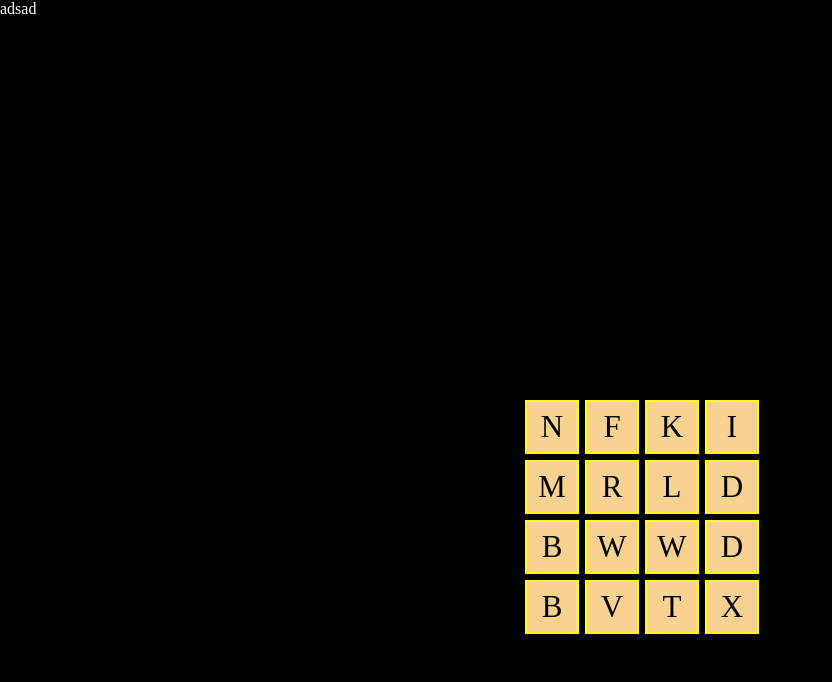
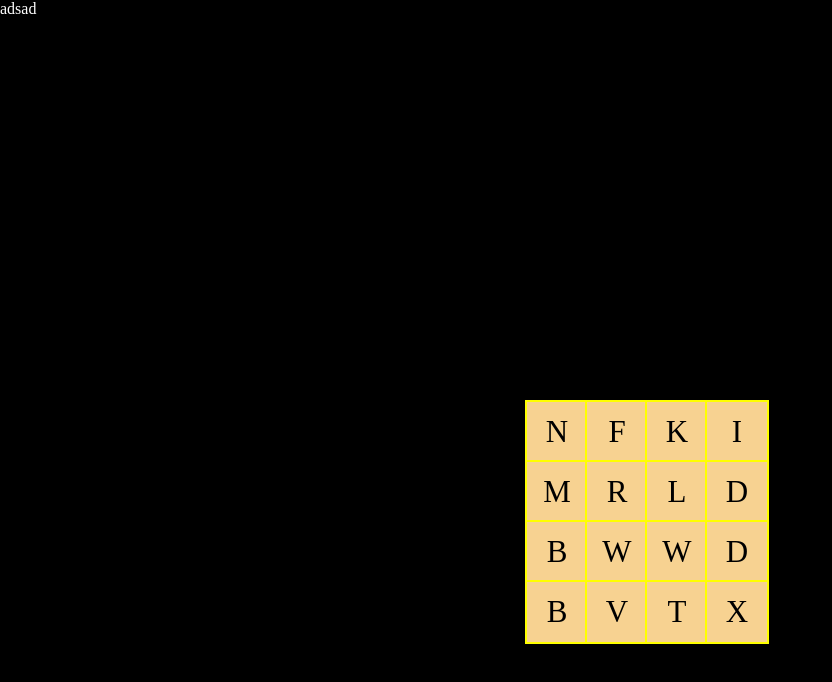
Before and after one commit to Benur21/bookworm, a React (Create React App) app: page / in a window 1280 px wide. Shown: the top 682 px of the page, without its empty margins (0-832 px from the left). Built offline with nearby package versions, Linux system fonts and the light colour scheme.

Commit message:
Improved letter size

```diff
--- a/src/components/LetterSoup/LetterSoup.tsx
+++ b/src/components/LetterSoup/LetterSoup.tsx
@@ -1,3 +1,4 @@
+import { letterSize } from '../../helpers/consts';
 import Letter from '../Letter/Letter';
 
 interface LetterSoupTypes {
@@ -25,8 +26,8 @@ function LetterSoup(props: LetterSoupTypes): JSX.Element {
       {matrix.map((line, lineIndex) =>
         line.map((letter, colIndex) => (
           <Letter
-            x={x + 60 * lineIndex}
-            y={y + 60 * colIndex}
+            x={x + letterSize * lineIndex}
+            y={y + letterSize * colIndex}
             letter={{
               left: lineIndex,
               top: colIndex,
--- a/src/components/Sequence/Sequence.tsx
+++ b/src/components/Sequence/Sequence.tsx
@@ -1,3 +1,4 @@
+import { letterSize } from "../../helpers/consts";
 import { CurrentSequence } from "../../helpers/types";
 import Letter from "../Letter/Letter";
 
@@ -10,13 +11,13 @@ interface SequenceTypes {
 function Sequence(props: SequenceTypes): JSX.Element {
   const { y, sequence, onLetterClick } = props;
 
-  const x = window.innerWidth/2 - sequence.length*60/2;
+  const x = window.innerWidth/2 - sequence.length*letterSize/2;
 
   return (
     <>
       {sequence.map((letter, index) => (
         <Letter
-          x={x + 60 * index}
+          x={x + letterSize * index}
           y={y}
           letter={letter}
           onClick={onLetterClick}
--- /dev/null
+++ b/src/helpers/consts.ts
@@ -0,0 +1,3 @@
+
+// letters are squares 60px by 60px, see also the css of .letter
+export const letterSize = 60;
--- a/src/index.css
+++ b/src/index.css
@@ -13,8 +13,8 @@ code {
 
 .letter {
 
-  --width: 50px;
-  --height: 50px;
+  --width: 60px;
+  --height: 60px;
 
   width: var(--width);
   height: var(--height);
@@ -29,3 +29,16 @@ code {
   text-transform: uppercase;
   font-size: 31px;
 }
+
+* {
+  -moz-user-select: -moz-none;
+  -khtml-user-select: none;
+  -webkit-user-select: none;
+
+  /*
+    Introduced in IE 10.
+    See http://ie.microsoft.com/testdrive/HTML5/msUserSelect/
+  */
+  -ms-user-select: none;
+  user-select: none;
+}
```
